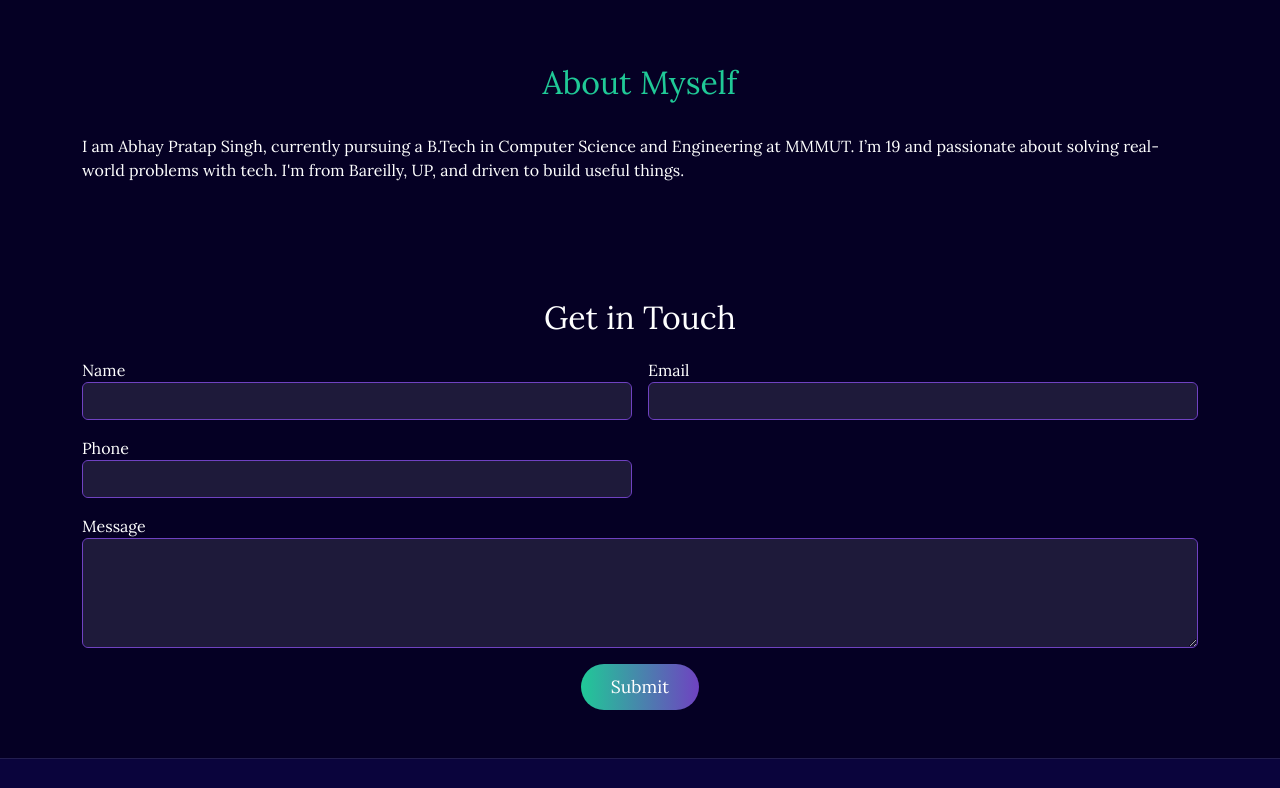
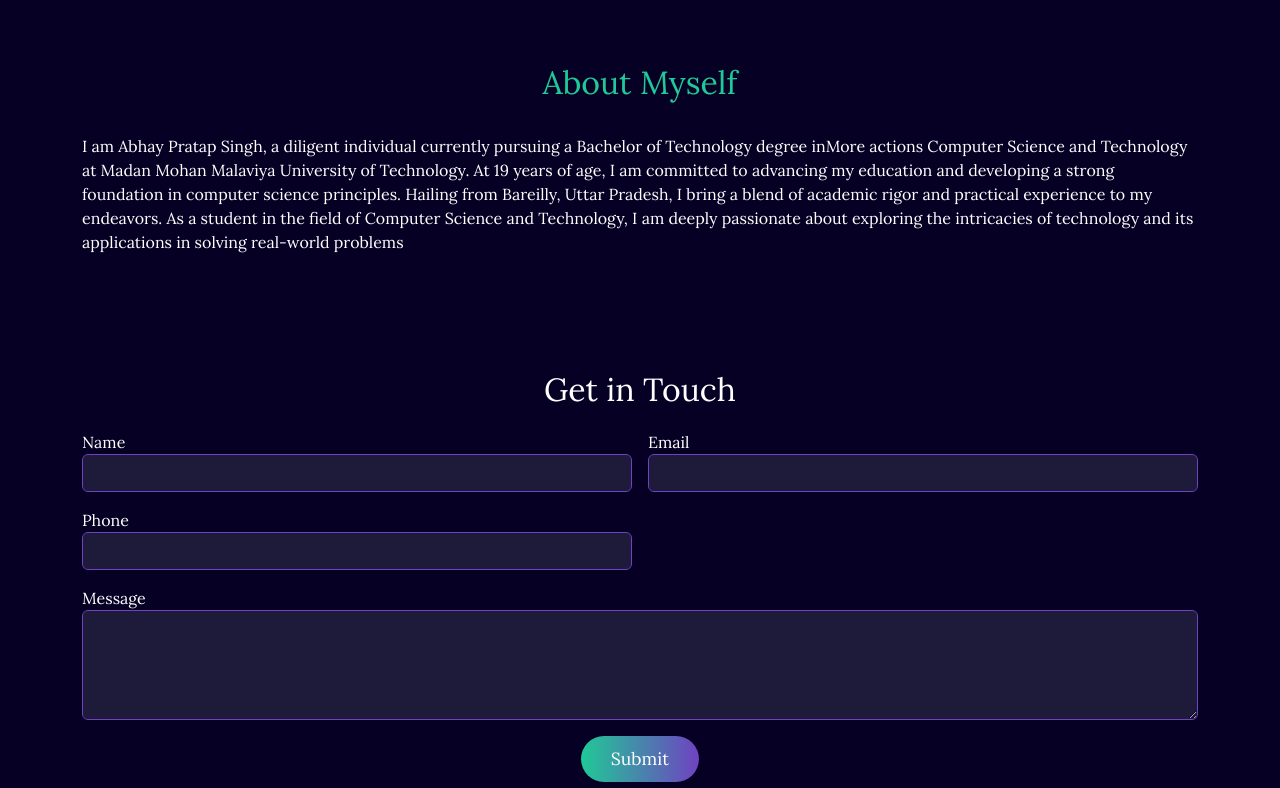
Before and after one commit to abhaypratapsinghmmmut/portfolio-website, a plain HTML site: page index.html in a window 1280 px wide. Shown: the part 1280-2068 px from the top of the page. Drawn offline with nearby package versions, Linux system fonts and the light colour scheme; a web font is replaced by a local one.

Commit message:
Update index.html

```diff
--- a/index.html
+++ b/index.html
@@ -59,8 +59,13 @@
   <!-- About Section -->
   <section class="container py-5" id="about">
     <h2 class="section-heading">About Myself</h2>
-    <p>
-      I am Abhay Pratap Singh, currently pursuing a B.Tech in Computer Science and Engineering at MMMUT. I’m 19 and passionate about solving real-world problems with tech. I'm from Bareilly, UP, and driven to build useful things.
+    <p>I am Abhay Pratap Singh, a diligent individual currently pursuing a Bachelor of Technology degree inMore actions
+                    Computer Science and Technology at Madan Mohan Malaviya University of Technology. At 19 years of
+                    age, I am committed to advancing my education and developing a strong foundation in computer science
+                    principles. Hailing from Bareilly, Uttar Pradesh, I bring a blend of academic rigor and practical
+                    experience to my endeavors. As a student in the field of Computer Science and Technology, I am
+                    deeply passionate about exploring the intricacies of technology and its applications in solving
+                    real-world problems
     </p>
   </section>
 
```
